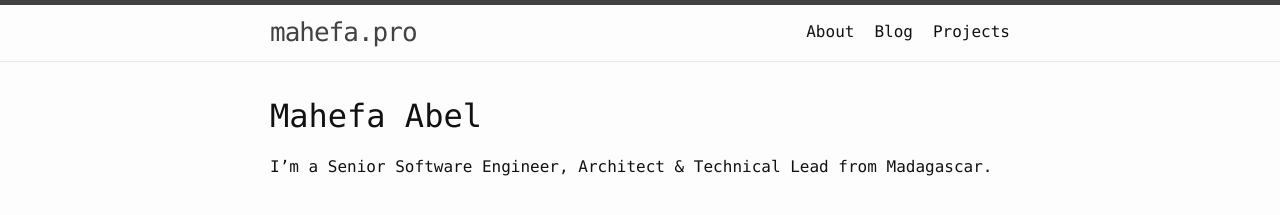
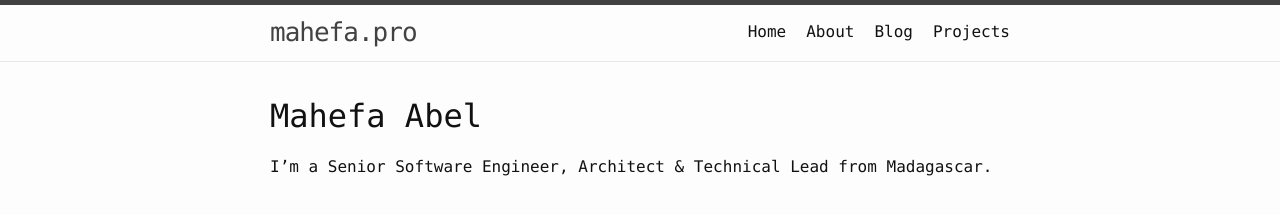
Before and after one commit to mahefa-pro/mahefa.pro, a Jekyll site: the page built from index.md, in a window 1280 px wide. Shown: the top 215 px of the page. Built offline with Jekyll 4.4.1, drawn with Linux system fonts in a browser that asks for light colours.

Commit message:
Add menu home

```diff
--- a/_includes/header.html
+++ b/_includes/header.html
@@ -17,6 +17,7 @@
         </label>
 
         <div class="trigger">
+          <a class="page-link" href="https://www.mahefa.pro/">Home</a>
           {%- for path in page_paths -%}
             {%- assign my_page = site.pages | where: "path", path | first -%}
             {%- if my_page.title -%}
```
